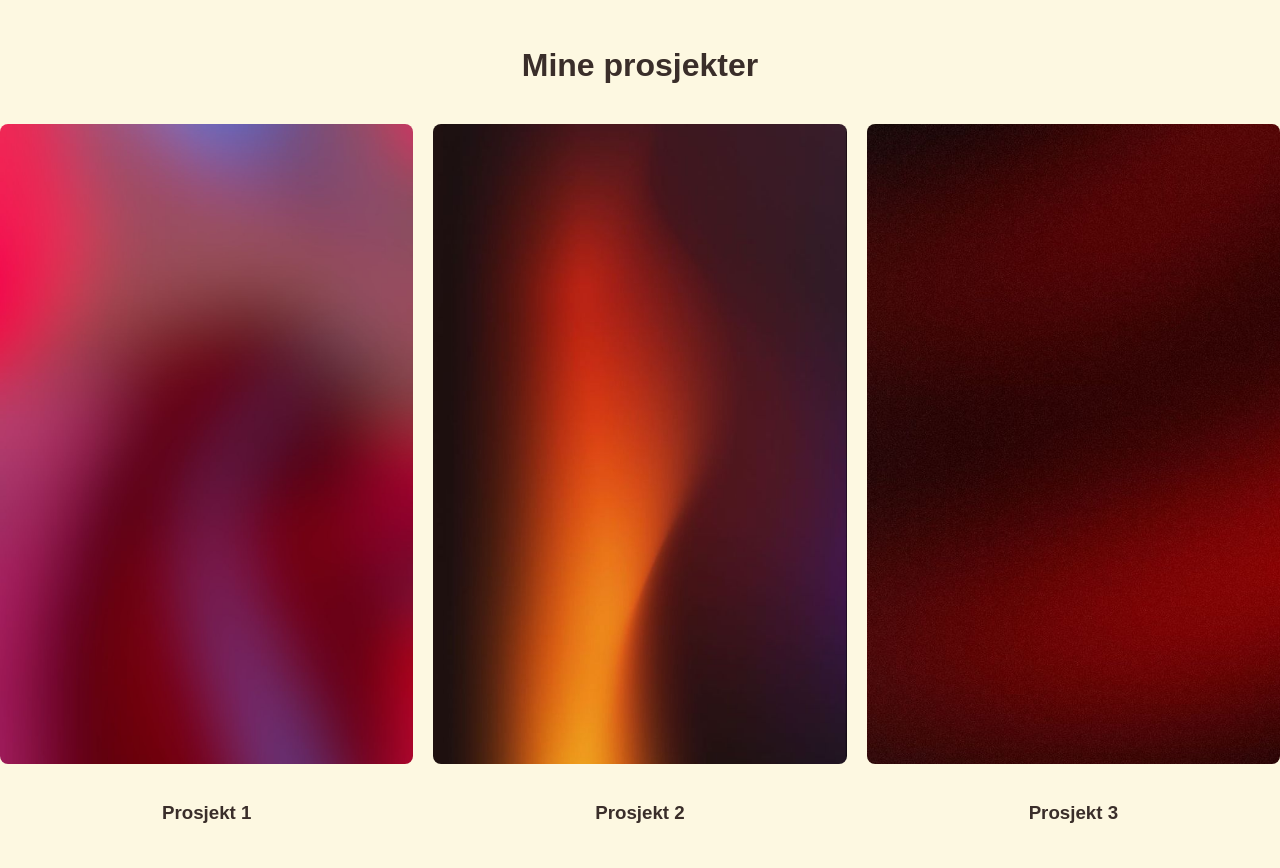
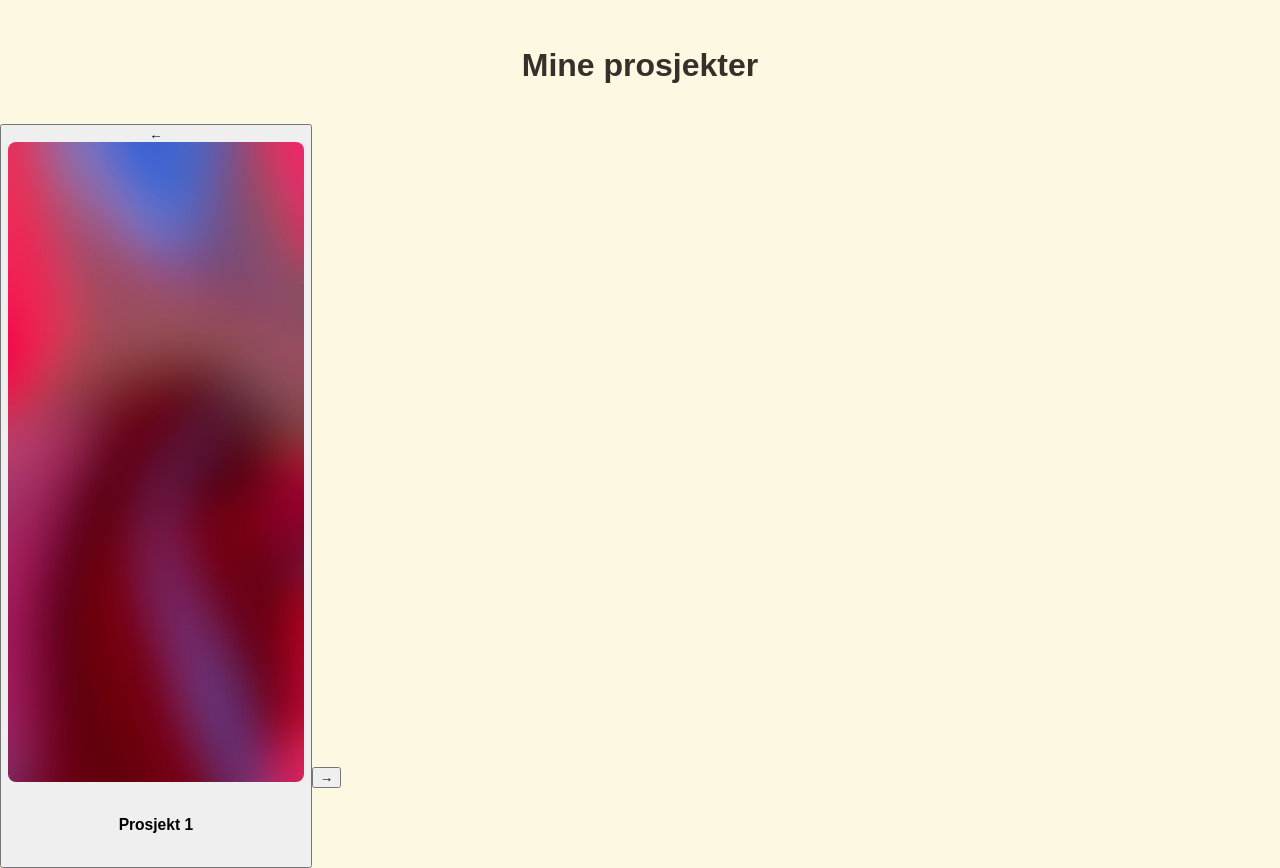
Before and after one commit to Kamillaaks/kulekamminettside, a plain HTML site: page index.html in a window 1280 px wide. Shown: the part 1280-2148 px from the top of the page. Drawn offline with Linux system fonts and the light colour scheme; a web font is replaced by a local one.

Commit message:
Buttons added

```diff
--- a/buttons.js
+++ b/buttons.js
@@ -1,4 +1,4 @@
-const projects = document.querySelectorAll(".project-card");
+const projects = document.querySelectorAll(".project-card");  // henter alle elementene med klassen .project-card
 let current = 0;
 
 function showProject(index) {
@@ -25,7 +25,7 @@ document.getElementById("prev").onclick = function () {
     current = current - 1;
 
     if (current < 0) {
-        current = projects.lenght - 1;
+        current = projects.length - 1;
     }
 
     showProject(current);
--- a/index.html
+++ b/index.html
@@ -91,7 +91,7 @@
         <h2 class="projects-title">
             Mine prosjekter
         </h2>
-
+        <button id="prev">←</div>
         <div class="projects-grid">
             <a href="#" class="project-card">
                 <img src="images/lilla.jpg" alt="Prosjekt 1 preview">
@@ -108,10 +108,13 @@
                 <h3>Prosjekt 3</h3>
             </a>
         </div>
+        <button id="next">→</button>
     </section>
 
     <footer class="site-footer">
         <p>&copy; 2026 Kamilla Selnes. Alle rettigheter reservert. | Laget med kjærlighet, blod, tårer og en del HTML/CSS♥︎ </p>
     </footer>
+
+    <script src="buttons.js" defer></script>
 </body>
 </html>
```
